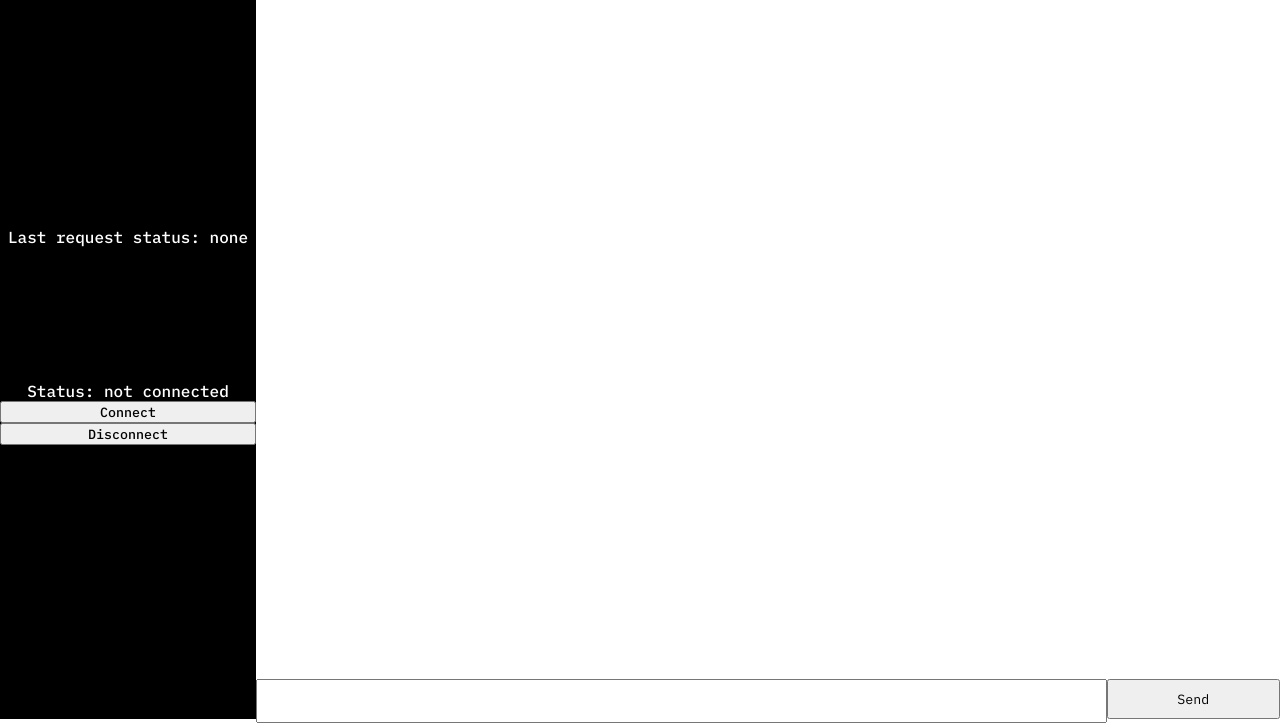
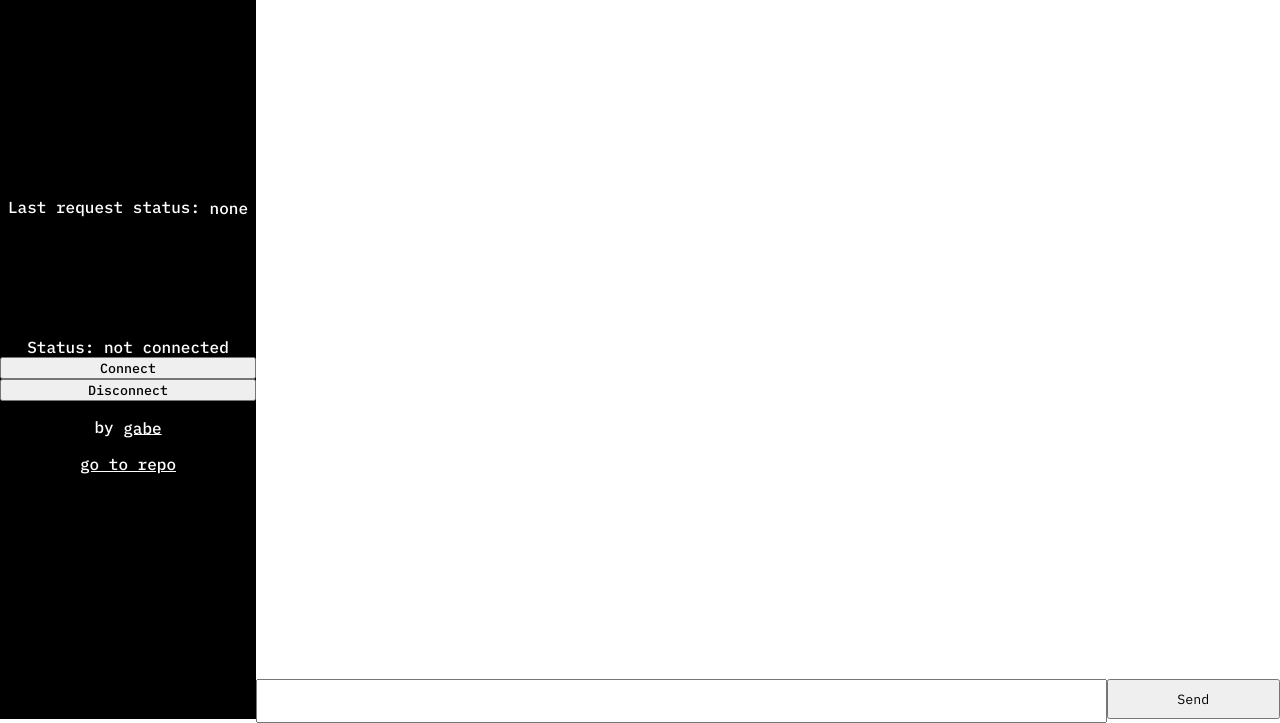
Before and after one commit to GabeeCoding/http-chat-app-test, a website: page public/index.html in a window 1280 px wide. Shown: the part 81-804 px from the top of the page. Drawn offline with Linux system fonts and the light colour scheme.

Commit message:
Add credits and repo link to sidebar

```diff
--- a/public/index.html
+++ b/public/index.html
@@ -12,6 +12,8 @@
 			<p>Status: <span id="status">not connected</span></p>
 			<button onclick="connect()">Connect</button>
 			<button onclick="disconnect()">Disconnect</button>
+			<p>by <a href="https://github.com/GabeeCoding" target="_blank">gabe</a></p>
+			<a href="https://github.com/GabeeCoding/http-chat-app-test">go to repo</a>
 		</div>
 		<div class="main">
 			<div class="screen" id="screen">
```
